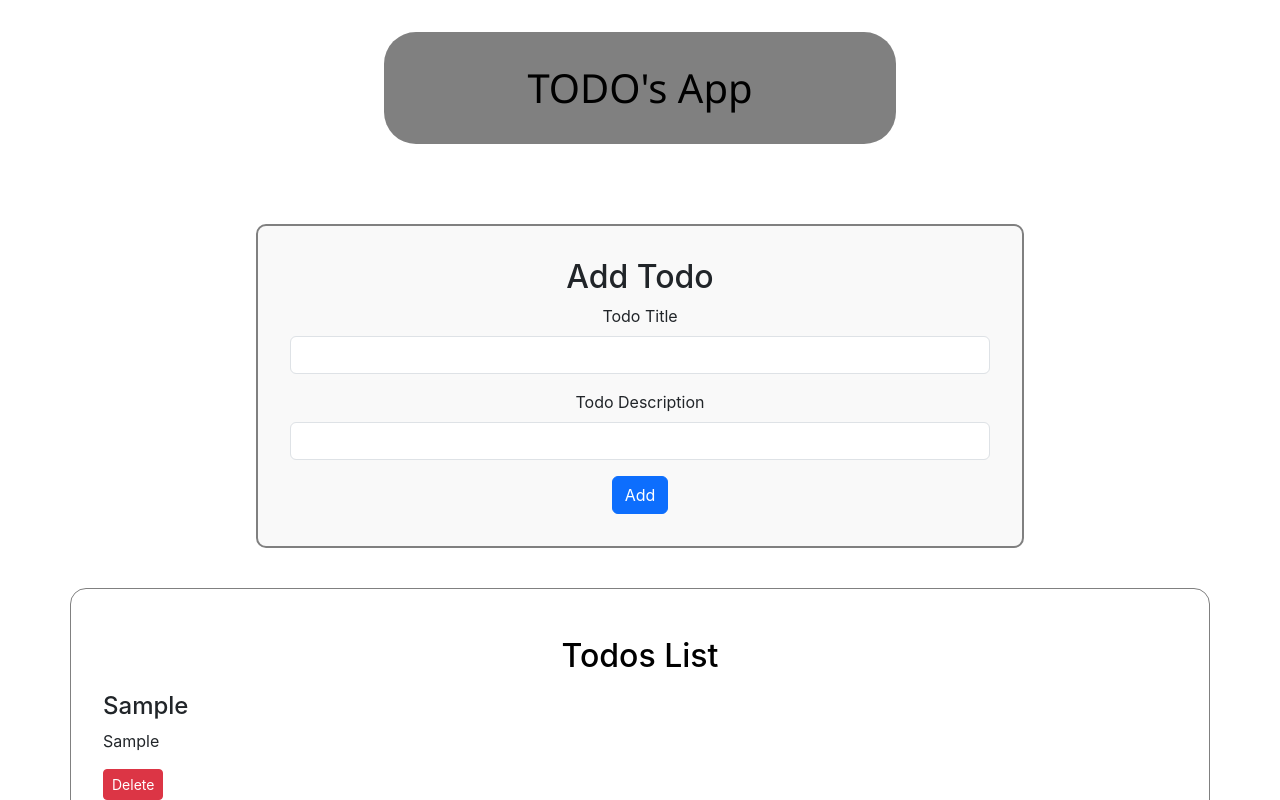
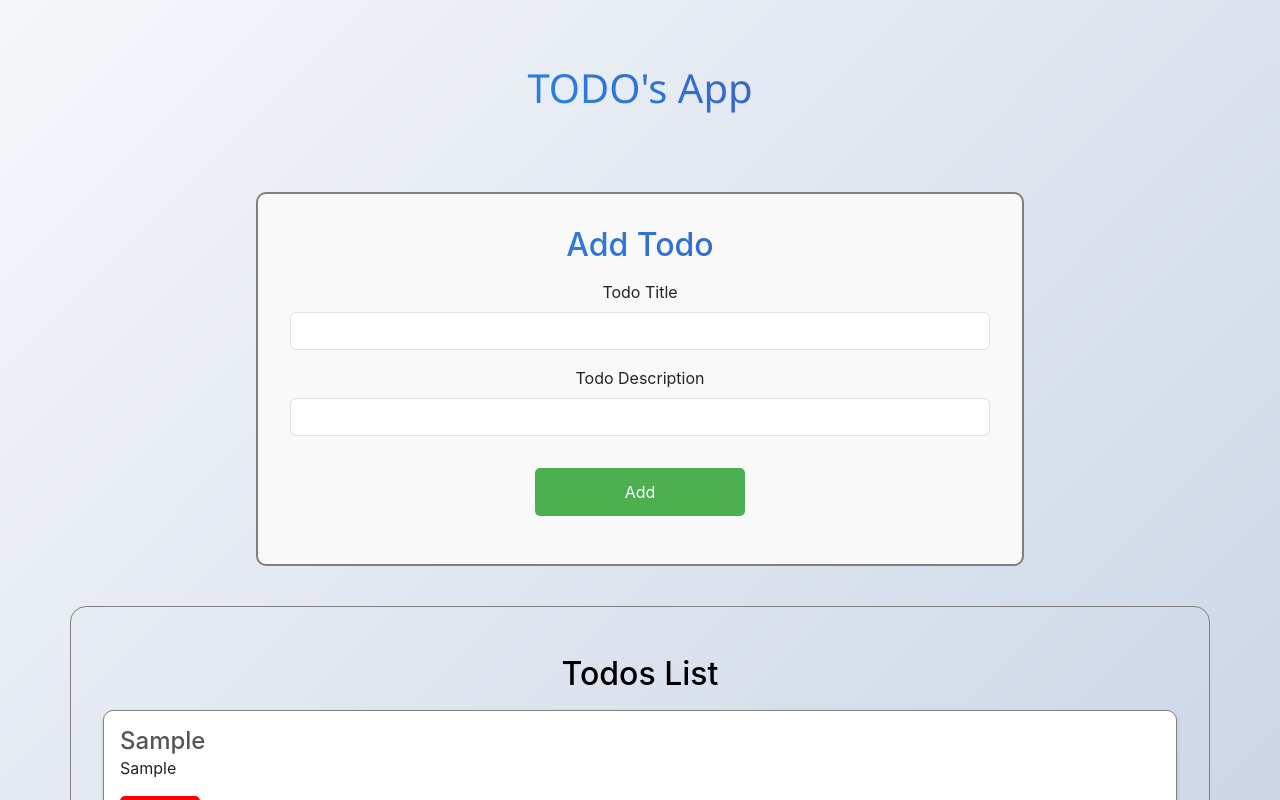
Before and after one commit to shantanu994/reactify-ui, a React (Create React App) app in the folder todo-list/: page / in a window 1280 px wide. Both pictures are taken after typing "Sample", "Sample" into the empty fields and a click on the button "Add". Shown: the top 800 px of the page. Built offline with nearby package versions, Linux system fonts and the light colour scheme.

Commit message:
TODO's List

```diff
--- a/todo-list/src/App.css
+++ b/todo-list/src/App.css
@@ -1,25 +1,28 @@
 .header-title {
   text-align: center;
-  color: black;
+  background: linear-gradient(45deg, #2196F3, #3F51B5);
+  -webkit-background-clip: text;
+  -webkit-text-fill-color: transparent;
   padding: 2rem;
-  background-color: grey;
-  border-radius: 2rem;
   margin: 2rem auto;
   width: 40%;
   font-family: "Segoe UI", Tahoma, Geneva, Verdana, sans-serif;
 }
-.add-todo{
+.add-todo {
   text-align: center;
   margin: 2rem auto;
-  margin-top: 5rem;
+  margin-top: 3rem;
   width: 60%;
   padding: 2rem;
   border: 2px solid grey;
   border-radius: 10px;
   background-color: #f9f9f9;
 }
-.add-todo h3 {
+.add-todo h2 {
   margin-bottom: 1rem;
+  background: linear-gradient(45deg, #2196F3, #3F51B5);
+  -webkit-background-clip: text;
+  -webkit-text-fill-color: transparent;
   color: #333;
 }
 .container {
@@ -29,8 +32,54 @@
   margin: auto;
   padding: 2rem;
 }
-.container h2{
+.container h2 {
   text-align: center;
   color: black;
   margin-bottom: 1rem;
 }
+.todo-item {
+  border: 1px solid grey;
+  border-radius: 10px;
+  padding: 1rem;
+  margin-bottom: 1rem;
+  background-color: #fff;
+  box-shadow: 0 2px 4px rgba(0, 0, 0, 0.1);
+}
+.todo-item h4 {
+  margin: 0;
+  color: #555;
+}
+.deletebtn {
+  background-color: red;
+  color: white;
+  border: none;
+  padding: 0.5rem 1rem;
+  border-radius: 5px;
+  cursor: pointer;
+}
+.deletebtn:hover {
+  background-color: darkred;
+}
+.footer {
+  text-align: center;
+  padding: 1rem;
+  background-color: grey;
+  color: black;
+  margin-top: 2rem;
+  border-radius: 1rem;
+  font-family: "Segoe UI", Tahoma, Geneva, Verdana, sans-serif;
+}
+.footer p {
+  margin: 0;
+}
+.addbtn{
+  background-color: #4CAF50;
+  color: white;
+  border: none;
+  padding: 0.5rem 1rem;
+  border-radius: 5px;
+  cursor: pointer;
+  width: 30%;
+  margin: 1rem 0;
+  height: 3rem;
+}
--- a/todo-list/src/MyComponents/AddTodo.js
+++ b/todo-list/src/MyComponents/AddTodo.js
@@ -46,7 +46,7 @@ const AddTodo = ({ addTodo }) => {
             id="desc"
           />
         </div>
-        <button type="submit" className="btn btn-primary">
+        <button type="submit" className="addbtn">
           Add
         </button>
       </form>
--- a/todo-list/src/MyComponents/Footer.js
+++ b/todo-list/src/MyComponents/Footer.js
@@ -2,7 +2,7 @@ import React from "react";
 
 const Footer = () => {
   return (
-    <footer className="bg-dark text-light text-center" >
+    <footer className="footer" >
       <p className="text-center">
         Copyright © 2023 My Todos App
         </p>
--- a/todo-list/src/MyComponents/TodoItem.js
+++ b/todo-list/src/MyComponents/TodoItem.js
@@ -2,10 +2,10 @@ import React from 'react'
 
 const TodoItem = ({ todo,onDelete }) => {
   return (
-    <div>
+    <div className='todo-item'>
       <h4>{todo.title}</h4>
       <p>{todo.desc}</p>
-      <button className="btn btn-sm btn-danger" onClick={() => onDelete(todo)}>Delete</button>
+      <button className="deletebtn" onClick={() => onDelete(todo)}>Delete</button>
 
     </div>
   )
--- a/todo-list/src/MyComponents/Todos.js
+++ b/todo-list/src/MyComponents/Todos.js
@@ -2,10 +2,10 @@ import React from "react";
 import TodoItem from "../MyComponents/TodoItem";
 
 const Todos = (props) => {
-  let mystyle ={
-      minHeight: "70vh",
-      margin: "40px auto"
-    }
+  let mystyle = {
+    minHeight: "70vh",
+    margin: "40px auto",
+  };
   return (
     <div className="container" style={mystyle}>
       <h2 className=" my-3">Todos List</h2>
@@ -14,9 +14,13 @@ const Todos = (props) => {
         : props.todos.map((todo) => {
             return (
               <>
-              <TodoItem todo={todo} key={todo.sno} onDelete={props.onDelete} />
-              <hr />
-            </>
+                <TodoItem
+                  todo={todo}
+                  key={todo.sno}
+                  onDelete={props.onDelete}
+                />
+                <hr />
+              </>
             );
           })}
     </div>
--- a/todo-list/src/index.css
+++ b/todo-list/src/index.css
@@ -1,5 +1,6 @@
 body {
   margin: 0;
+  background: linear-gradient(135deg, #f5f7fa 0%, #c3cfe2 100%);
   font-family: -apple-system, BlinkMacSystemFont, 'Segoe UI', 'Roboto', 'Oxygen',
     'Ubuntu', 'Cantarell', 'Fira Sans', 'Droid Sans', 'Helvetica Neue',
     sans-serif;
```
